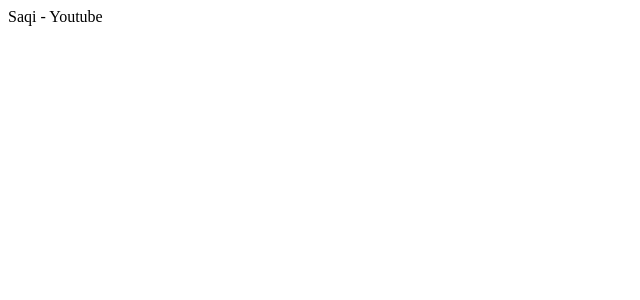
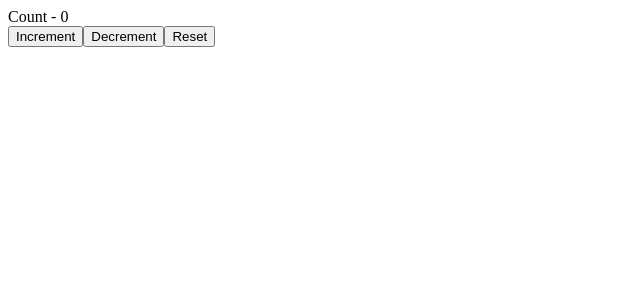
Before and after one commit to SaqibSattar/learning-react-hooks, a React (Vite) app: page / in a window 1280 px wide. Shown: the top 300 px of the page, without its empty margins (0-640 px from the left). Built offline with nearby package versions, Linux system fonts and the light colour scheme.

Commit message:
implement useReducer (simple state & action)

```diff
--- a/src/App.jsx
+++ b/src/App.jsx
@@ -15,6 +15,7 @@
 import IntervalHookCounter from "./components/IntervalHookCounter";
 import DataFetching from "./components/DataFetching";
 import ComponentC from "./components/ComponentC";
+import CounterOne from "./components/CounterOne";
 
 export const UserContext = React.createContext();
 export const ChannelContext = React.createContext();
@@ -22,12 +23,13 @@
 function App() {
   return (
     <>
-      <UserContext.Provider value={"Saqi"}>
+      <CounterOne />
+      {/* <UserContext.Provider value={"Saqi"}>
         <ChannelContext.Provider value={"Youtube"}>
           <ComponentC />
         </ChannelContext.Provider>
       </UserContext.Provider>
-      {/* <DataFetching />
+      <DataFetching />
     <IntervalHookCounter />
     <IntervalClassCounter />
     <MouseContainer />
--- /dev/null
+++ b/src/components/CounterOne.jsx
@@ -0,0 +1,29 @@
+import React, { useReducer } from "react";
+
+const initialState = 0;
+const reducer = (state, action) => {
+  switch (action) {
+    case "increment":
+      return state + 1;
+    case "decrement":
+      return state - 1;
+    case "reset":
+      return 0;
+    default:
+      return state;
+  }
+};
+
+const CounterOne = () => {
+  const [count, dispatch] = useReducer(reducer, initialState);
+  return (
+    <div>
+      <div>Count - {count}</div>
+      <button onClick={() => dispatch("increment")}>Increment</button>
+      <button onClick={() => dispatch("decrement")}>Decrement</button>
+      <button onClick={() => dispatch("reset")}>Reset</button>
+    </div>
+  );
+};
+
+export default CounterOne;
```
